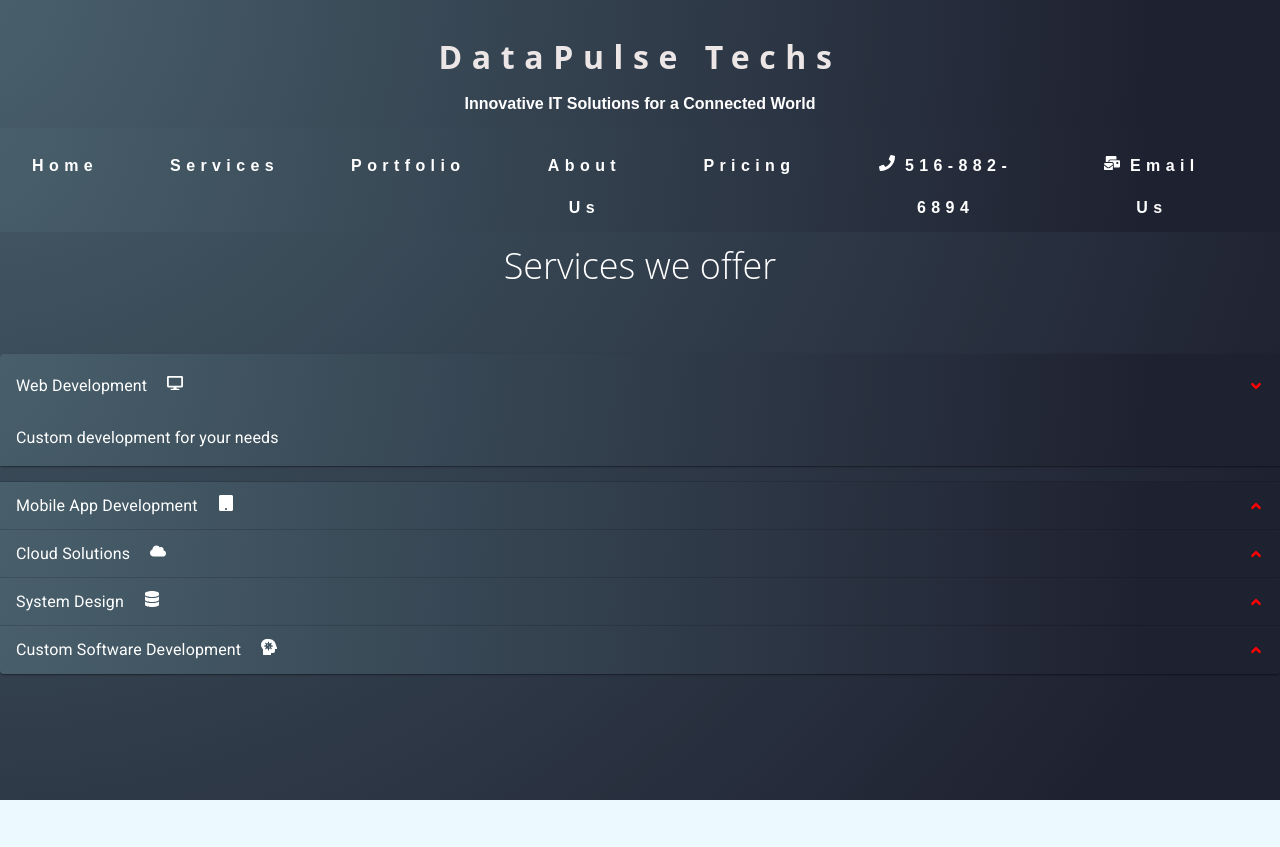
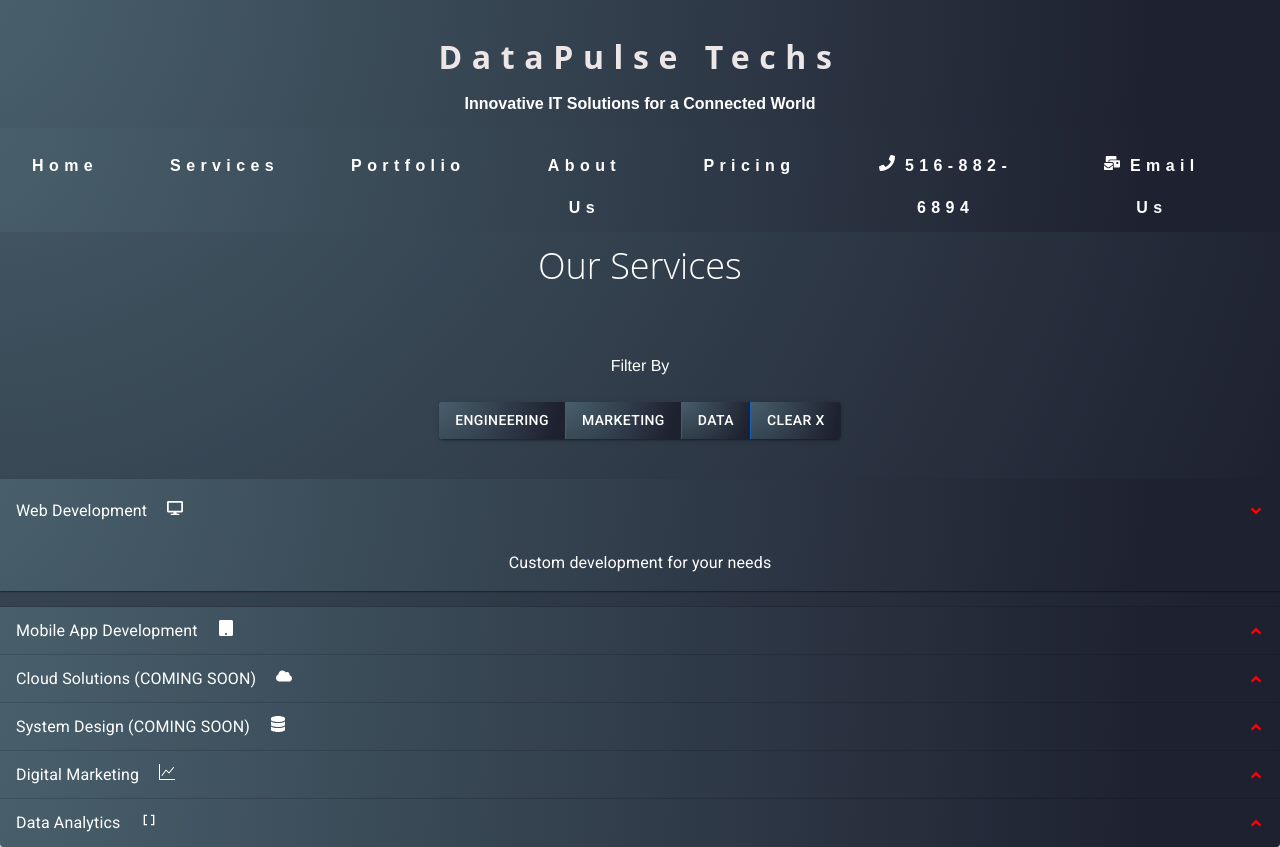
Before and after one commit to md98uddin/datapulse-portfolio, a React (Create React App) app: page /#/services in a window 1280 px wide. Before the commit the page ends 800 px from the top, so only its background shows below. Built offline with nearby package versions, Linux system fonts and the light colour scheme.

Commit message:
filter added, need to add details

```diff
--- a/src/components/screens/Services.js
+++ b/src/components/screens/Services.js
@@ -1,4 +1,4 @@
-import React, { useState } from "react";
+import React, { useEffect, useState } from "react";
 import {
   FaAngleUp,
   FaHeadSideVirus,
@@ -8,18 +8,28 @@ import {
   FaDatabase,
   FaXing,
 } from "react-icons/fa";
+import { MdDataArray } from "react-icons/md";
+import { BsGraphUp } from "react-icons/bs";
 import { Navbar } from "../shared/Navbar";
-import { services } from "../../utils/StaticData";
+import { filterKeys, services } from "../../utils/StaticData";
 import "../../css/Services.css";
 import {
   Accordion,
   AccordionDetails,
   AccordionSummary,
   Typography,
+  Button,
+  ButtonGroup,
 } from "@mui/material";
+import { filterServices } from "../../utils/HelpFunctions";
 
 export const Services = () => {
   const [expandId, setExpandId] = useState("1");
+  const [filterKey, setFilter] = useState("");
+
+  useEffect(() => {
+    console.log(filterKey);
+  }, [filterKey]);
 
   function renderIcon(serviceId) {
     switch (serviceId) {
@@ -32,17 +42,51 @@ export const Services = () => {
       case "4":
         return <FaDatabase className="icon-margin" />;
       case "5":
-        return <FaHeadSideVirus className="icon-margin" />;
+        return <BsGraphUp className="icon-margin" />;
+      case "6":
+        return <MdDataArray className="icon-margin" />;
       default:
         return <FaXing />;
     }
   }
+
+  function handleFilterChange(e, filter) {
+    if (filter == "Clear X") {
+      setFilter("");
+    } else {
+      setFilter(filter);
+    }
+  }
+
+  function buttonStyling(filter) {
+    if (filter == filterKey) {
+      return "p-text active-btn";
+    }
+
+    return "p-text btn-style";
+  }
+
   return (
-    <div className="services-main" style={{ margin: 0, height: "100%" }}>
+    <div
+      className="services-main"
+      style={{ margin: 0, height: "100%", textAlign: "center" }}
+    >
       <Navbar />
-      <h1 className="header request-header">Services we offer</h1>
+      <h1 className="header request-header">Our Services</h1>
       <div>
-        {services.map((service) => (
+        <h1 className="title-text">Filter By</h1>
+        <ButtonGroup variant="contained" className="p-text">
+          {filterKeys.map((filter) => (
+            <Button
+              className={buttonStyling(filter)}
+              key={filter}
+              onClick={(e) => handleFilterChange(e, filter)}
+            >
+              {filter}
+            </Button>
+          ))}
+        </ButtonGroup>
+        {filterServices(filterKey, services).map((service) => (
           <Accordion
             expanded={expandId == service.id ? true : false}
             key={service.id}
--- a/src/index.css
+++ b/src/index.css
@@ -28,6 +28,14 @@ body {
   text-align: center;
 }
 
+.title-text {
+  color: #ffffff;
+  font-family: "Helvetica Neue", sans-serif;
+  font-size: 16px;
+  line-height: 24px;
+  margin: 0 0 24px;
+}
+
 .p-text {
   color: #ffffff;
   font-family: "Helvetica Neue", sans-serif;
@@ -52,3 +60,19 @@ body {
   margin-left: 1em;
   color: rgb(255, 255, 255);
 }
+
+.btn-style {
+  background: radial-gradient(
+    circle at -4% -12.9%,
+    rgb(74, 98, 110) 0.3%,
+    rgb(30, 33, 48) 90.2%
+  );
+}
+
+.active-btn {
+  background: radial-gradient(
+    circle at -4% -12.9%,
+    rgb(155, 171, 179) 0.3%,
+    rgb(83, 87, 112) 90.2%
+  );
+}
--- /dev/null
+++ b/src/utils/HelpFunctions.js
@@ -0,0 +1,8 @@
+export const filterServices = (filterKey, services) => {
+  if (!filterKey || filterKey == 'Clear X') return services;
+
+
+  let filter = services.filter((service) => service.type == filterKey);
+
+  return filter;
+};
--- a/src/utils/StaticData.js
+++ b/src/utils/StaticData.js
@@ -5,6 +5,7 @@ export const services = [
     description: "Custom development for your needs",
     img: "/images/web_dev_placeholder.jpg",
     features: ["Abc", "123"],
+    type: "Engineering",
   },
   {
     id: "2",
@@ -12,26 +13,40 @@ export const services = [
     description: "Custom development for your needs",
     img: "/images/mobile_dev_placeholder.png",
     features: ["Abc", "123"],
+    type: "Engineering",
   },
   {
     id: "3",
-    title: "Cloud Solutions",
+    title: "Cloud Solutions (COMING SOON)",
     description: "Custom development for your needs",
     img: "/images/cloud_dev_placeholder.jpg",
     features: ["Abc", "123"],
+    type: "Engineering",
   },
   {
     id: "4",
-    title: "System Design",
+    title: "System Design (COMING SOON)",
     description: "Custom development for your needs",
     img: "images/system_dev_placeholder.jpg",
     features: ["Abc", "123"],
+    type: "Engineering",
   },
   {
     id: "5",
-    title: "Custom Software Development",
+    title: "Digital Marketing",
     description: "Custom development for your needs",
     img: "/images/custom_dev_placeholder.png",
     features: ["Abc", "123"],
+    type: "Marketing",
+  },
+  {
+    id: "6",
+    title: "Data Analytics",
+    description: "Custom development for your needs",
+    img: "/images/custom_dev_placeholder.png",
+    features: ["Abc", "123"],
+    type: "Data",
   },
 ];
+
+export const filterKeys = ["Engineering", "Marketing", "Data", "Clear X"];
```
